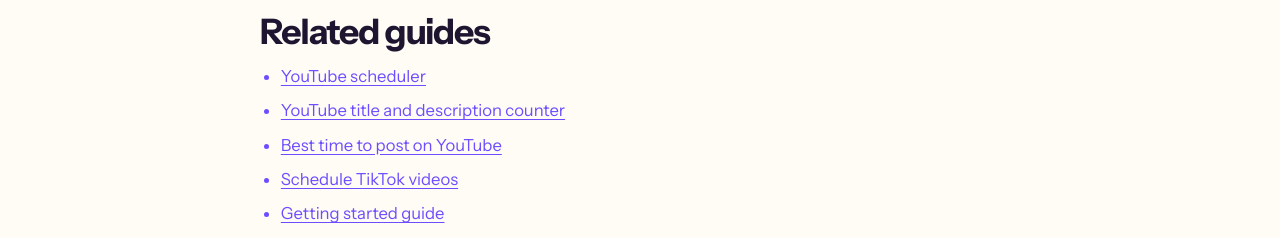
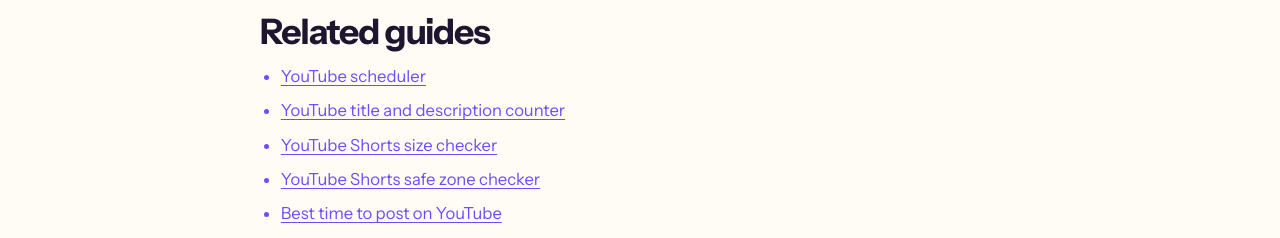
Before and after one commit to Ramanmakkar1/socialapp, a Next.js app: page /help/schedule-youtube-videos in a window 1280 px wide. Shown: the part 3780-4018 px from the top of the page. Built offline with nearby package versions, Linux system fonts and the light colour scheme; no server answers.

Commit message:
autopilot: YouTube help page: link the YouTube Shorts size and safe zone checkers
Task #19222, written by local Qwen.

```diff
--- a/src/app/help/schedule-youtube-videos/page.tsx
+++ b/src/app/help/schedule-youtube-videos/page.tsx
@@ -148,6 +148,8 @@ const howToJsonLd = {
 const related = [
   { href: "/youtube-scheduler", label: "YouTube scheduler" },
   { href: "/tools/youtube-title-counter", label: "YouTube title and description counter" },
+  { href: "/tools/youtube-shorts-size-checker", label: "YouTube Shorts size checker" },
+  { href: "/tools/youtube-shorts-safe-zone-checker", label: "YouTube Shorts safe zone checker" },
   { href: "/tools/best-time-to-post-on-youtube", label: "Best time to post on YouTube" },
   { href: "/help/schedule-tiktok-posts", label: "Schedule TikTok videos" },
   { href: "/help/getting-started", label: "Getting started guide" },
```
